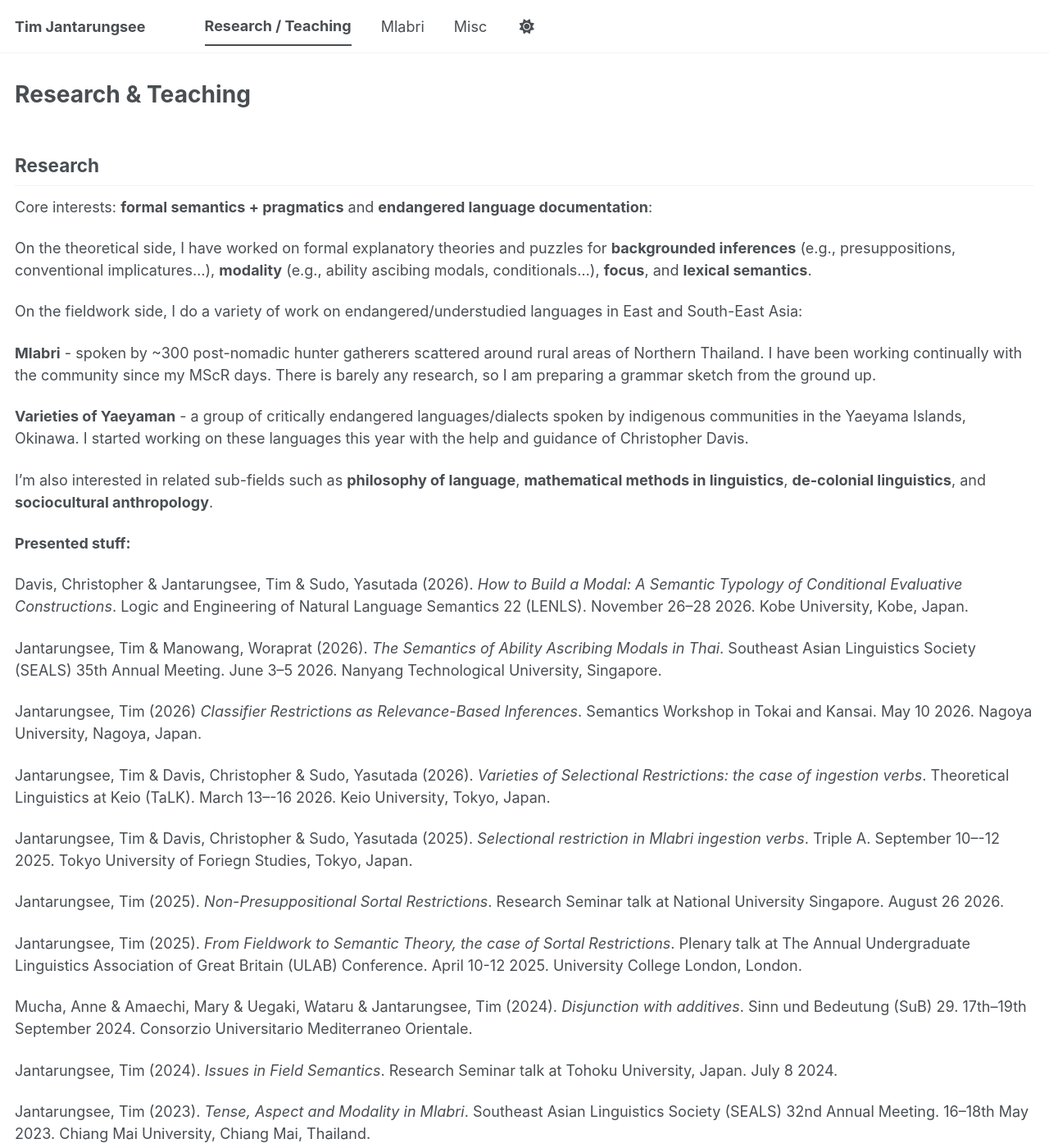
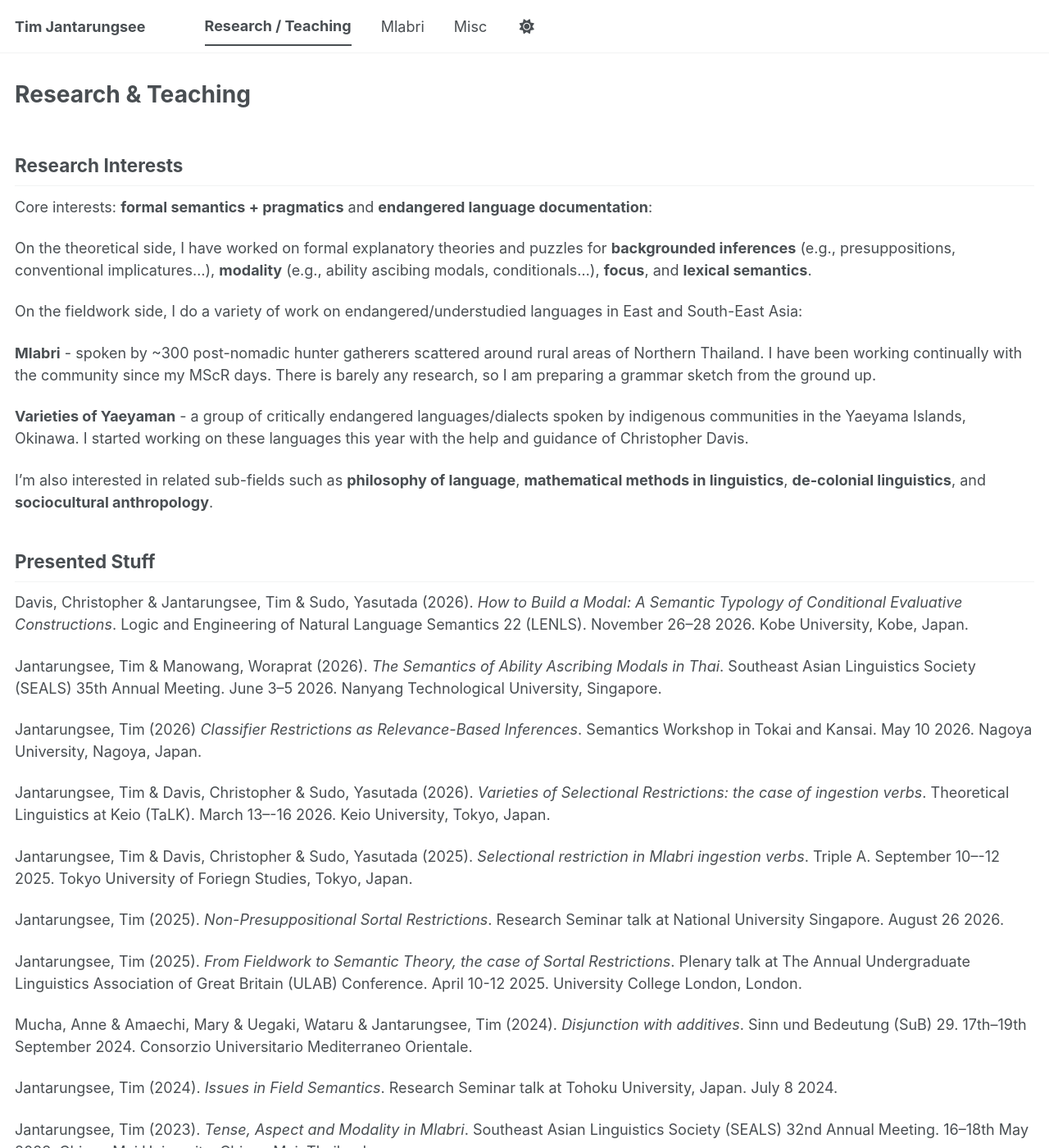
Before and after one commit to timjantarungsee/timjantarungsee.github.io, a Jekyll site: the page built from _pages/research-teaching.md, in a window 1280 px wide and 1400 px high. Shown: the whole window at 82% size. Built offline with Jekyll 4.4.1, drawn with Linux system fonts in a browser that asks for light colours; a script bundle is joined from its source files by our own code; library files that are not in the unit come from our copies; some of the changed text lies outside the part shown.

Commit message:
Update research-teaching.md

```diff
--- a/_pages/research-teaching.md
+++ b/_pages/research-teaching.md
@@ -3,7 +3,7 @@ permalink: /research-teaching/
 title: "Research & Teaching"
 author_profile: false
 ---
-## Research
+## Research Interests
 
 Core interests: **formal semantics + pragmatics** and **endangered language documentation**:
 
@@ -20,7 +20,7 @@ I'm also interested in related sub-fields such as **philosophy of language**, **
 
 
 
-**Presented stuff:**
+## Presented Stuff
 
 Davis, Christopher & Jantarungsee, Tim & Sudo, Yasutada (2026). _How to Build a Modal: A Semantic Typology of Conditional Evaluative Constructions_. Logic and Engineering of Natural Language Semantics 22 (LENLS). November 26--28 2026. Kobe University, Kobe, Japan.
 
@@ -45,7 +45,7 @@ Jantarungsee, Tim (2023). _Tense, Aspect and Modality in Mlabri_. Southeast Asia
 Jantarungsee, Tim (2021). _Serial Verb Constructions in Thai: A Role and Reference Grammar Approach_. Undergraduate Linguistics Association of Great Britain (ULAB) Conference. 16--18th April 2021. University of Aberdeen.
 
 
-**Published stuff:**
+## Published Stuff
 
 Mucha, Anne, Wataru Uegaki, Mary Amaechi & Tim Jantarungsee. (2024). _Disjunction with additives_. Proceedings of Sinn und Bedeutung 29.
 
```
